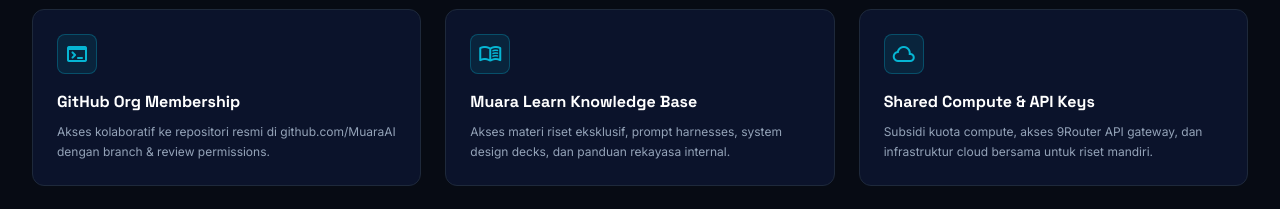
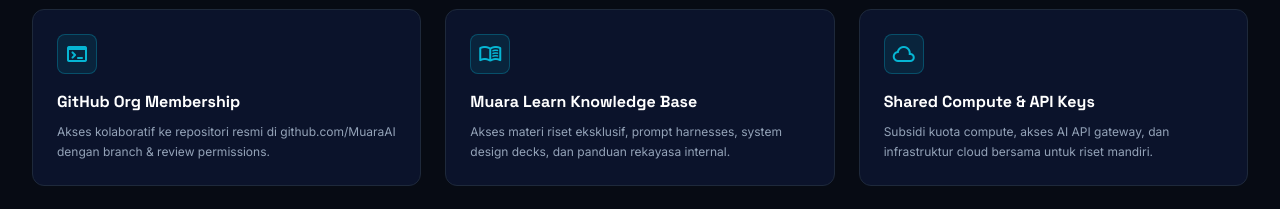
Before and after one commit to MuaraAI/MuaraAI, a Next.js app: page / in a window 1280 px wide. Shown: the part 3700-3909 px from the top of the page. Built offline with nearby package versions, Linux system fonts and the light colour scheme; no server answers; the database is empty; a web font is replaced by a local one.

Commit message:
fix(copy): remove 9Router mention in benefits card

```diff
--- a/src/components/landing/benefits-grid.tsx
+++ b/src/components/landing/benefits-grid.tsx
@@ -15,7 +15,7 @@
     {
       icon: "cloud",
       title: "Shared Compute & API Keys",
-      desc: "Subsidi kuota compute, akses 9Router API gateway, dan infrastruktur cloud bersama untuk riset mandiri.",
+      desc: "Subsidi kuota compute, akses AI API gateway, dan infrastruktur cloud bersama untuk riset mandiri.",
     },
     {
       icon: "trophy",
```
